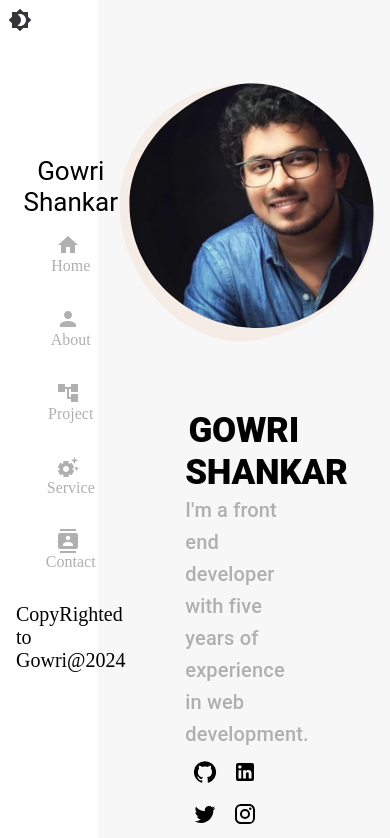
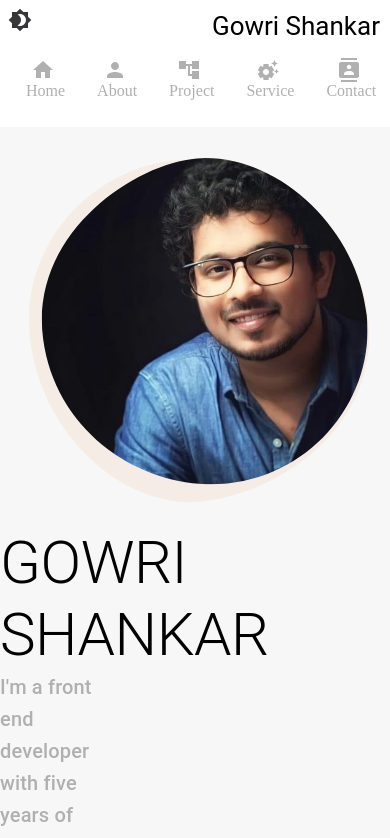
Before and after one commit to Pavithrank02/mobileview, a React (Create React App) app: page / in a window 390 px wide. Shown: the top 838 px of the page. Built offline with nearby package versions, Linux system fonts and the light colour scheme.

Commit message:
not working

```diff
--- a/src/App.js
+++ b/src/App.js
@@ -15,30 +15,24 @@ function App() {
   const { theme } = useTheme();
 
   return (
-    <Grid container xs={12}
+    <Grid
       sx={{ ...AppCss.outerGrid }}
     >
-      <Grid item xs={3}
-        sx={{ ...AppCss.innerGrid2 }}
-        style={{ background: theme === 'light' ? '#FFF' : 'black', color: theme === 'light' ? 'black' : 'white' }}
-      >
       <SideNav />
-      </Grid>
-      <Grid item xs={9}
+      <Grid item
+
         style={{ background: theme === 'light' ? '#F7F7F7 ' : '#131314', color: theme === 'light' ? 'black' : '#FAFAFA' }}
         sx={{ ...AppCss.innerGrid }}
       >
-        <Grid item>
         <Routes>
           <Route path='/' element={<Home />} />
-            <Route path='/project' element={<Project />} />
+          {/* <Route path='/project' element={<Project />} />
           <Route path='/contact' element={<Contact />} />
           <Route path='/about' element={<About />} />
-            <Route path='/service' element={<Service />} />
+          <Route path='/service' element={<Service />} /> */}
         </Routes>
       </Grid>
     </Grid>
-    </Grid >
   );
 }
 
--- a/src/components/Home/HomeDetails.jsx
+++ b/src/components/Home/HomeDetails.jsx
@@ -10,12 +10,12 @@ const HomeDetails = () => {
 
 
   return (
-    <motion.Grid
+    <motion.div
       initial="hidden"
       animate="visible"
       container
       xs={12}
-      style={{ ...HomeDetailsCss.outerGrid }}
+      // style={{ ...HomeDetailsCss.outerGrid }}
       variants={HomeDetailsCss.containerVariants}
     >
       <Lottie
@@ -24,9 +24,14 @@ const HomeDetails = () => {
         autoplay
         style={{ maxWidth: 400, height: 400 }}
       />
-      <Grid item xs={6} sx={{ ...HomeDetailsCss.innerGrid2 }}>
+      <Grid item
+        sx={{ ...HomeDetailsCss.innerGrid2 }}
+      >
         <Grid >
-          <Typography variant="h2" sx={{ ...HomeDetailsCss.h2Variants }}>
+          <Typography
+            variant="h2"
+          // sx={{ ...HomeDetailsCss.h2Variants }}
+          >
             {perSonalDetails.name}
           </Typography>
           {/* <Typography variant="h2" className="typewriter">
@@ -61,7 +66,7 @@ const HomeDetails = () => {
           {/* Add more icons as needed */}
         </Grid>
       </Grid>
-    </motion.Grid>
+    </motion.div>
   );
 };
 
--- a/src/components/SideNav/SideNav.jsx
+++ b/src/components/SideNav/SideNav.jsx
@@ -9,11 +9,13 @@ import AccountTreeIcon from '@mui/icons-material/AccountTree';
 import SettingsSuggestIcon from '@mui/icons-material/SettingsSuggest';
 import Toggle from './ToggleButton';
 import { SideNavCss } from '../../constants';
+import { useTheme } from '../../ThemeContext';
 // import Gowrilogo1 from '../../assets/Gowrilogo1.png'
 
 const SideNav = () => {
+  const { theme } = useTheme();
   return (
-    <Grid container sx={{ ...SideNavCss.outerGridCss }}>
+    <Grid container sx={{ ...SideNavCss.outerGridCss }} style={{ background: theme === 'light' ? '#FFF' : 'black', color: theme === 'light' ? 'black' : 'white' }}>
       <Grid item>
         <Toggle />
       </Grid>
--- a/src/constants.js
+++ b/src/constants.js
@@ -173,22 +173,25 @@ export const AppCss = {
     height: '100vh',
     display: 'flex',
     flexDirection: 'row',
-    // '@media (max-width:600px)': {
-    //   display: 'flex',
-    //   flexDirection: 'column',
-    //   height: '100%',
-    //   width: '100vw'
-    // },
+    '@media (max-width:600px)': {
+      display: 'flex',
+      flexDirection: 'column',
+      height: '100%',
+      width: '100vw'
+    },
 
   },
   innerGrid: {
     display: 'flex',
     flexDirection: 'column',
     justifyContent: 'center',
-    // '@media (max-width:600px)': {
-    //   width: '100vw',
-    //   marginTop: '10vh',
-    // },
+    backgroundColor: 'black',
+
+    '@media (max-width:600px)': {
+      width: '100vw',
+      marginTop: '15vh',
+      flexDirection: 'row'
+    },
 
   },
   innerGrid2: {
@@ -202,6 +205,99 @@ export const AppCss = {
 
   }
 }
+export const SideNavCss = {
+
+  outerGridCss: {
+    position: 'fixed',
+    display: 'flex',
+    flexDirection: 'column',
+    alignItems: 'center',
+    justifyContent: 'center',
+    textDecoration: 'none',
+    height: '100vh',
+    width: '25vw',
+    zIndex: "9999",
+    '@media (max-width:600px)': {
+      height: '15vh',
+      display: 'flex',
+      flexDirection: 'row',
+      justifyContent: 'space-between',
+      width: '100vw',
+      padding: '10px'
+
+    },
+
+  },
+
+  textTransition: {
+    padding: '1rem',
+    color: '#B0B0B0',
+    textDecoration: 'none',
+    transition: 'transform 0.1s', // Add a smooth transition for the transform effect
+    ":hover": {
+      transform: 'scale(1.2)',
+    }
+  },
+  IconStyle: {
+    marginBottom: '-4px',
+    marginRight: '5px'
+  },
+
+  linkGrid: {
+    cursor: 'pointer',
+    textAlign: 'center',
+    '@media (max-width:600px)': {
+      cursor: 'pointer',
+      display: 'flex',
+
+    },
+
+  },
+  innerGrid: {
+    textDecoration: 'none',
+    textAlign: 'center',
+
+    // '@media (max-width:600px)': {
+    //   display: 'none'
+    // },
+
+  },
+  h3Variant: {
+    maxWidth: '100%',
+    width: '100%',
+    '@media (max-width: 768px)': {
+      textAlign: 'center', // Center alignment on medium screens
+      fontSize: '26px', // Slightly smaller text on medium screens
+    },
+    // '@media (max-width:600px)': {
+    //   display: 'none'
+    // },
+  },
+  CopyGrid: {
+    padding: '1rem',
+    '@media (max-width:600px)': {
+      display: 'none'
+    },
+  },
+  bodyVariant: {
+    maxWidth: '100%',
+    width: '100%',
+    textAlign: 'center',
+    '@media (max-width: 900px)': {
+      // Center alignment on medium screens
+      fontSize: '22px', // Slightly smaller text on medium screens
+    },
+    '@media (max-width: 768px)': {
+      // Center alignment on medium screens
+      fontSize: '20px', // Slightly smaller text on medium screens
+    },
+    '@media (max-width:600px)': {
+      fontSize: '20px',
+    },
+
+  }
+}
+
 export const HomeDetailsCss = {
   customBorder: {
     border: '1px solid red',
@@ -218,9 +314,14 @@ export const HomeDetailsCss = {
     flexDirection: 'row',
     justifyContent: 'space-evenly',
     alignItems: 'center',
-    flexWrap: 'wrap',
+    width: '75vw',
+    height: '100vh',
+    marginLeft: '25vw',
     '@media (max-width:600px)': {
-      marginTop: '10vh'
+      flexDirection: 'column',
+      marginTop: '20vh',
+      width: '25vw',
+      height: '100vh',
     },
   },
   imageSize: {
@@ -258,98 +359,6 @@ export const HomeDetailsCss = {
 
 };
 
-// Note: The above usage is just an example. Adapt it based on your actual component structure and styling approach.
-
-// Add more styles as needed
-
-export const SideNavCss = {
-
-  outerGridCss: {
-    position: 'fixed',
-    display: 'flex',
-    flexDirection: 'column',
-    alignItems: 'center',
-    justifyContent: 'center',
-    textDecoration: 'none',
-    height: '100vh',
-    width: '25vw',
-    // '@media (max-width:600px)': {
-    //   height: '5vh',
-    //   display: 'flex',
-    //   flexDirection: 'row',
-    //   width: '100vw',
-    // },
-
-  },
-
-  textTransition: {
-    padding: '1rem',
-    color: '#B0B0B0',
-    textDecoration: 'none',
-    transition: 'transform 0.1s', // Add a smooth transition for the transform effect
-    ":hover": {
-      transform: 'scale(1.2)',
-    }
-  },
-  IconStyle: {
-    marginBottom: '-4px',
-    marginRight: '5px'
-  },
-
-  linkGrid: {
-    cursor: 'pointer',
-    textAlign: 'center',
-    '@media (max-width:600px)': {
-      cursor: 'pointer',
-      // display: 'flex',
-
-    },
-
-  },
-  innerGrid: {
-    textDecoration: 'none',
-    textAlign: 'center',
-
-    // '@media (max-width:600px)': {
-    //   display: 'none'
-    // },
-
-  },
-  h3Variant: {
-    maxWidth: '100%',
-    width: '100%',
-    '@media (max-width: 768px)': {
-      textAlign: 'center', // Center alignment on medium screens
-      fontSize: '26px', // Slightly smaller text on medium screens
-    },
-    // '@media (max-width:600px)': {
-    //   display: 'none'
-    // },
-  },
-  CopyGrid: {
-    padding: '1rem',
-    // '@media (max-width:600px)': {
-    //   display: 'none'
-    // },
-  },
-  bodyVariant: {
-    maxWidth: '100%',
-    width: '100%',
-    textAlign: 'center',
-    '@media (max-width: 900px)': {
-      // Center alignment on medium screens
-      fontSize: '22px', // Slightly smaller text on medium screens
-    },
-    '@media (max-width: 768px)': {
-      // Center alignment on medium screens
-      fontSize: '20px', // Slightly smaller text on medium screens
-    },
-    '@media (max-width:600px)': {
-      fontSize: '20px',
-    },
-
-  }
-}
 export const AboutCss = {
   outerGrid: {
     display: 'flex',
@@ -373,6 +382,7 @@ export const AboutCss = {
     justifyContent: 'space-evenly',
     alignItems: 'flex-start',
     height: '100vh',
+
   },
 
   item2Grid: {
```
Lines whose indentation alone changed are shown as unchanged.
